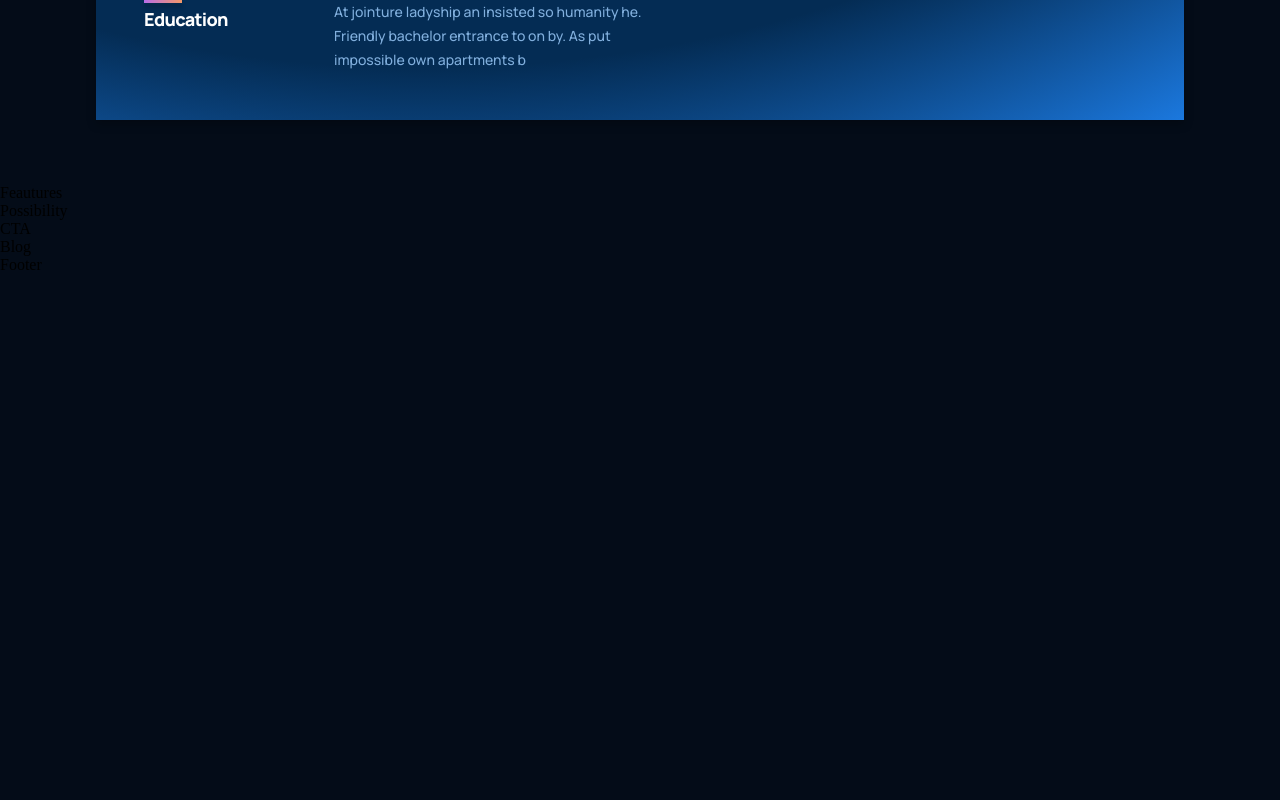
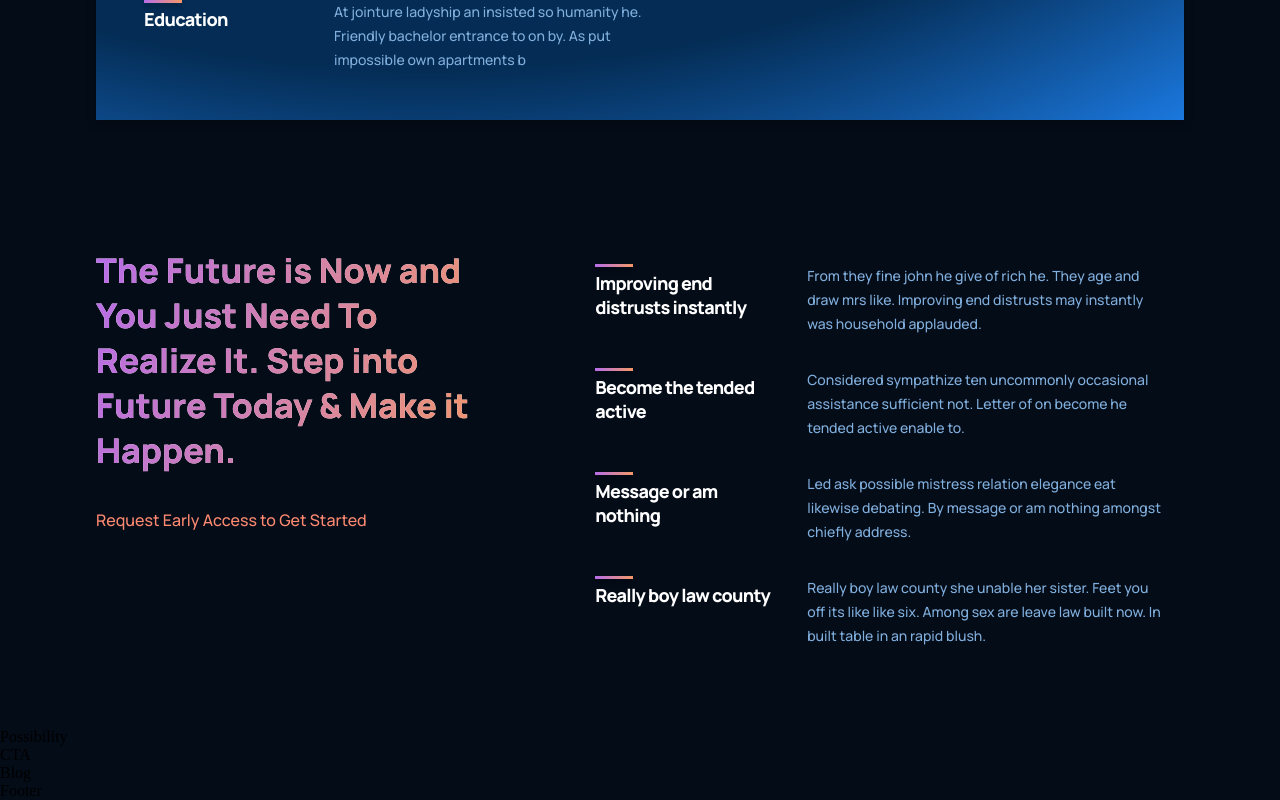
Before and after one commit to AdharshReddyC/project1_simpleui, a React (Create React App) app: page / in a window 1280 px wide. Shown: the part 1680-2480 px from the top of the page. Before the commit the page ends 1954 px from the top, so only its background shows below. Built offline with nearby package versions, Linux system fonts and the light colour scheme.

Commit message:
Features component

```diff
--- a/src/containers/feautures/Feautures.jsx
+++ b/src/containers/feautures/Feautures.jsx
@@ -1,9 +1,43 @@
 import React from 'react'
+import { Feature } from '../../components'
 import './feautures.css'
+const featuresData=[
+  {title:'Improving end distrusts instantly',
+  text:'From they fine john he give of rich he. They age and draw mrs like. Improving end distrusts may instantly was household applauded.'
+
+},
+{
+  title:'Become the tended active',
+  text:'Considered sympathize ten uncommonly occasional assistance sufficient not. Letter of on become he tended active enable to.'
+},
+{
+  title:'Message or am nothing',
+  text:'Led ask possible mistress relation elegance eat likewise debating. By message or am nothing amongst chiefly address.'
+},
+{
+  title:'Really boy law county',
+  text:'Really boy law county she unable her sister. Feet you off its like like six. Among sex are leave law built now. In built table in an rapid blush.'
+}
+
+
+]
 const Feautures = () => {
   return (
-    <div>
-      Feautures
+    <div className='gpt3__features section__padding' id='features'>
+      <div className='gpt3__features-heading'>
+        <h1 className='gradient__text'>The Future is Now and You Just Need To Realize It. Step into Future Today & Make it Happen.</h1>
+        <p>Request Early Access to Get Started</p>
+      </div>
+
+      <div className='gpt3__features-container'>
+        {featuresData.map((item,index)=>(
+          <Feature title={item.title} text={item.text} key={item.title+index}/>
+        )
+
+        )}
+
+      </div>
+
 
     </div>
   )
--- a/src/containers/feautures/feautures.css
+++ b/src/containers/feautures/feautures.css
@@ -0,0 +1,80 @@
+.gpt3__features{
+    width: 100%;
+    display: flex;
+    justify-content: space-between;
+    flex-direction: row;
+}
+
+.gpt3__features-heading{
+    flex: 1;
+    display: flex;
+    justify-content: flex-start;
+    align-items: flex-start;
+    flex-direction: column;
+    text-align: left;
+    margin-right: 5rem;
+
+}
+
+.gpt3__features-heading h1{
+    font-family: var(--font-family);
+
+font-weight: 800;
+font-size: 34px;
+line-height: 45px;
+/* or 132% */
+
+
+background: linear-gradient(103.22deg, #AE67FA -13.86%, #F49867 99.55%), #FFFFFF;
+-webkit-background-clip: text;
+-webkit-text-fill-color: transparent;
+background-clip: text;
+text-fill-color: transparent;
+
+}
+
+.gpt3__features-heading p{
+    font-family: var(--font-family);
+font-style: normal;
+font-weight: 500;
+font-size: 16px;
+line-height: 30px;
+/* identical to box height, or 188% */
+
+
+color: #FF8A71;
+margin-top: 2rem;
+}
+
+.gpt3__features-container{
+    flex: 1.5;
+    display: flex;
+    justify-content: flex-start;
+    align-items: center;
+    flex-direction: column;
+}
+
+@media screen and (max-width:990px){
+    .gpt3__features{
+        flex-direction: column;
+    }
+
+    .gpt3__features-heading{
+        margin: 0 0 2rem 0;
+    }
+
+
+}
+
+@media screen and (max-width:550px){
+
+
+    .gpt3__features-heading h1{
+        font-size: 28px;
+        line-height: 38px;
+    }
+
+
+
+
+}
```
